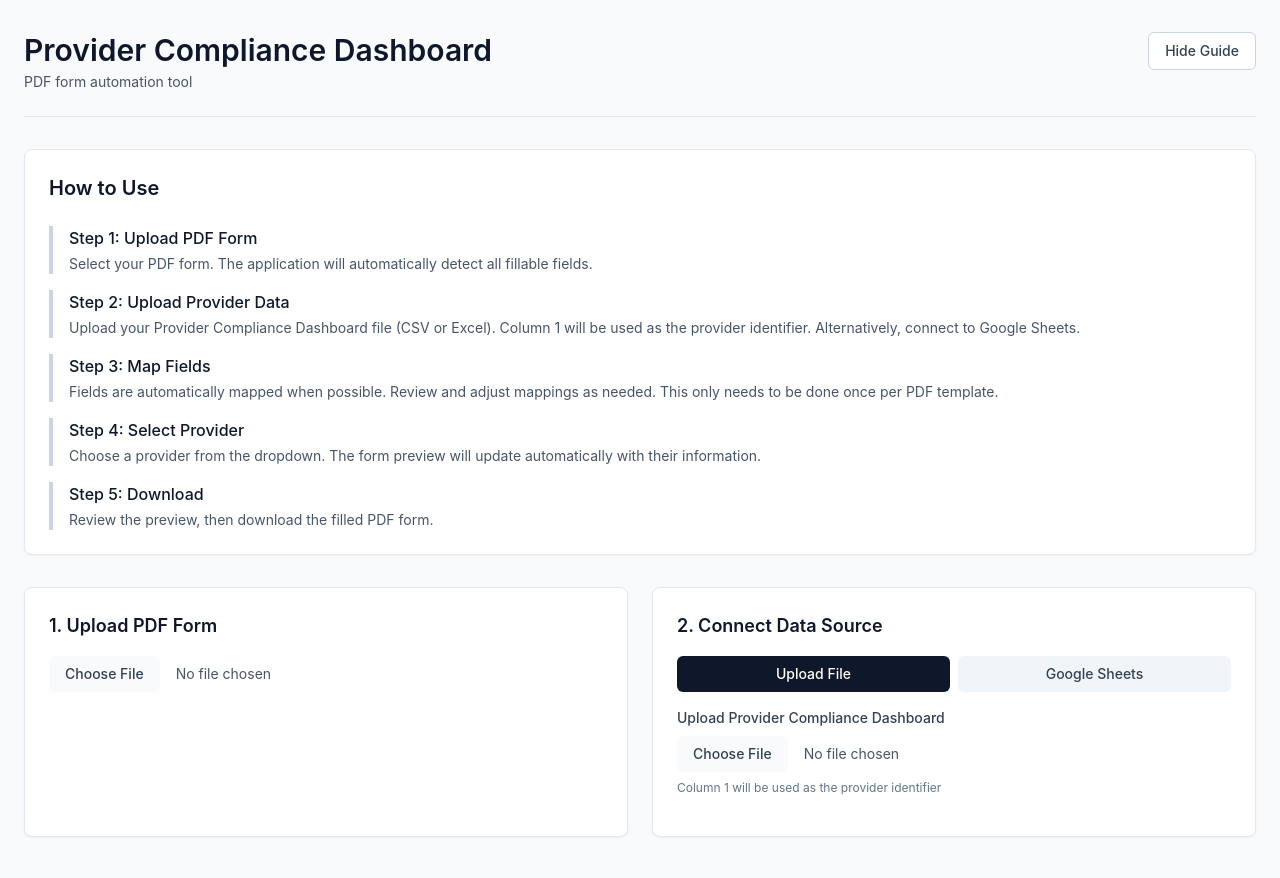
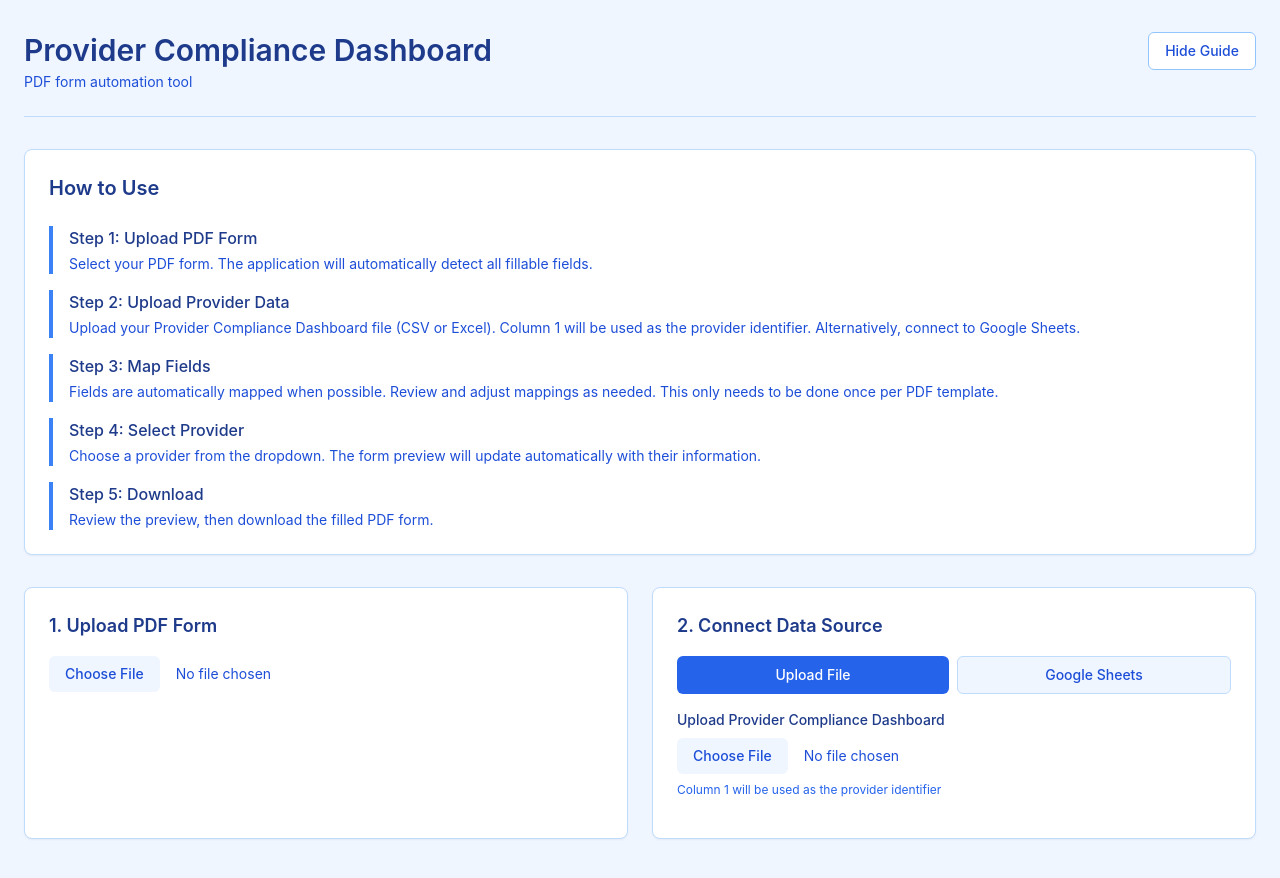
Before and after one commit to draphael123/form-filler, a Next.js app: page / in a window 1280 px wide. Both pictures are taken after a click on the button "How to Use". Shown: the top 878 px of the page. Built offline with nearby package versions, Linux system fonts and the light colour scheme.

Commit message:
Update color scheme to blue and white theme

```diff
--- a/app/globals.css
+++ b/app/globals.css
@@ -4,7 +4,7 @@
 
 :root {
   --foreground-rgb: 15, 23, 42;
-  --background-rgb: 248, 250, 252;
+  --background-rgb: 249, 250, 251;
 }
 
 body {
--- a/app/page.tsx
+++ b/app/page.tsx
@@ -267,18 +267,18 @@ export default function Home() {
   }, [selectedPerson, Object.keys(fieldMapping).length]);
 
   return (
-    <div className="min-h-screen bg-slate-50">
+    <div className="min-h-screen bg-blue-50">
       <div className="max-w-7xl mx-auto px-6 py-8">
         {/* Header */}
-        <header className="mb-8 pb-6 border-b border-slate-200">
+        <header className="mb-8 pb-6 border-b border-blue-200">
           <div className="flex justify-between items-start">
             <div>
-              <h1 className="text-3xl font-semibold text-slate-900 mb-1">Provider Compliance Dashboard</h1>
-              <p className="text-slate-600 text-sm">PDF form automation tool</p>
+              <h1 className="text-3xl font-semibold text-blue-900 mb-1">Provider Compliance Dashboard</h1>
+              <p className="text-blue-700 text-sm">PDF form automation tool</p>
             </div>
             <button
               onClick={() => setShowHowToUse(!showHowToUse)}
-              className="px-4 py-2 text-sm font-medium text-slate-700 bg-white border border-slate-300 rounded-md hover:bg-slate-50 transition-colors"
+              className="px-4 py-2 text-sm font-medium text-blue-700 bg-white border border-blue-300 rounded-md hover:bg-blue-50 transition-colors"
             >
               {showHowToUse ? 'Hide Guide' : 'How to Use'}
             </button>
@@ -287,41 +287,41 @@ export default function Home() {
 
         {/* How to Use Section */}
         {showHowToUse && (
-          <div className="mb-8 bg-white rounded-lg shadow-sm border border-slate-200 p-6">
-            <h2 className="text-xl font-semibold text-slate-900 mb-6">How to Use</h2>
+          <div className="mb-8 bg-white rounded-lg shadow-sm border border-blue-200 p-6">
+            <h2 className="text-xl font-semibold text-blue-900 mb-6">How to Use</h2>
 
             <div className="space-y-4">
-              <div className="border-l-4 border-slate-300 pl-4">
-                <h3 className="font-medium text-slate-900 mb-1">Step 1: Upload PDF Form</h3>
-                <p className="text-slate-600 text-sm">
+              <div className="border-l-4 border-blue-500 pl-4">
+                <h3 className="font-medium text-blue-900 mb-1">Step 1: Upload PDF Form</h3>
+                <p className="text-blue-700 text-sm">
                   Select your PDF form. The application will automatically detect all fillable fields.
                 </p>
               </div>
 
-              <div className="border-l-4 border-slate-300 pl-4">
-                <h3 className="font-medium text-slate-900 mb-1">Step 2: Upload Provider Data</h3>
-                <p className="text-slate-600 text-sm">
+              <div className="border-l-4 border-blue-500 pl-4">
+                <h3 className="font-medium text-blue-900 mb-1">Step 2: Upload Provider Data</h3>
+                <p className="text-blue-700 text-sm">
                   Upload your Provider Compliance Dashboard file (CSV or Excel). Column 1 will be used as the provider identifier. Alternatively, connect to Google Sheets.
                 </p>
               </div>
 
-              <div className="border-l-4 border-slate-300 pl-4">
-                <h3 className="font-medium text-slate-900 mb-1">Step 3: Map Fields</h3>
-                <p className="text-slate-600 text-sm">
+              <div className="border-l-4 border-blue-500 pl-4">
+                <h3 className="font-medium text-blue-900 mb-1">Step 3: Map Fields</h3>
+                <p className="text-blue-700 text-sm">
                   Fields are automatically mapped when possible. Review and adjust mappings as needed. This only needs to be done once per PDF template.
                 </p>
               </div>
 
-              <div className="border-l-4 border-slate-300 pl-4">
-                <h3 className="font-medium text-slate-900 mb-1">Step 4: Select Provider</h3>
-                <p className="text-slate-600 text-sm">
+              <div className="border-l-4 border-blue-500 pl-4">
+                <h3 className="font-medium text-blue-900 mb-1">Step 4: Select Provider</h3>
+                <p className="text-blue-700 text-sm">
                   Choose a provider from the dropdown. The form preview will update automatically with their information.
                 </p>
               </div>
 
-              <div className="border-l-4 border-slate-300 pl-4">
-                <h3 className="font-medium text-slate-900 mb-1">Step 5: Download</h3>
-                <p className="text-slate-600 text-sm">
+              <div className="border-l-4 border-blue-500 pl-4">
+                <h3 className="font-medium text-blue-900 mb-1">Step 5: Download</h3>
+                <p className="text-blue-700 text-sm">
                   Review the preview, then download the filled PDF form.
                 </p>
               </div>
@@ -331,22 +331,22 @@ export default function Home() {
 
         <div className="grid md:grid-cols-2 gap-6 mb-6">
           {/* Left Column - PDF Upload */}
-          <div className="bg-white rounded-lg shadow-sm border border-slate-200 p-6">
-            <h2 className="text-lg font-semibold text-slate-900 mb-4">1. Upload PDF Form</h2>
+          <div className="bg-white rounded-lg shadow-sm border border-blue-200 p-6">
+            <h2 className="text-lg font-semibold text-blue-900 mb-4">1. Upload PDF Form</h2>
 
             <label className="block">
               <input
                 type="file"
                 accept=".pdf"
                 onChange={handlePdfUpload}
-                className="block w-full text-sm text-slate-600 file:mr-4 file:py-2 file:px-4 file:rounded-md file:border-0 file:text-sm file:font-medium file:bg-slate-50 file:text-slate-700 hover:file:bg-slate-100 cursor-pointer"
+                className="block w-full text-sm text-blue-700 file:mr-4 file:py-2 file:px-4 file:rounded-md file:border-0 file:text-sm file:font-medium file:bg-blue-50 file:text-blue-700 hover:file:bg-blue-100 cursor-pointer"
               />
             </label>
 
             {pdfFile && (
-              <div className="mt-4 p-3 bg-slate-50 border border-slate-200 rounded-md">
-                <p className="text-sm font-medium text-slate-900">{pdfFile.name}</p>
-                <p className="text-xs text-slate-600 mt-1">
+              <div className="mt-4 p-3 bg-blue-50 border border-blue-200 rounded-md">
+                <p className="text-sm font-medium text-blue-900">{pdfFile.name}</p>
+                <p className="text-xs text-blue-700 mt-1">
                   {formFields.length} fillable fields detected
                 </p>
               </div>
@@ -354,11 +354,11 @@ export default function Home() {
 
             {formFields.length > 0 && (
               <div className="mt-6">
-                <h3 className="text-sm font-medium text-slate-900 mb-2">Form Fields</h3>
-                <div className="max-h-64 overflow-y-auto bg-slate-50 border border-slate-200 rounded-md p-3">
+                <h3 className="text-sm font-medium text-blue-900 mb-2">Form Fields</h3>
+                <div className="max-h-64 overflow-y-auto bg-blue-50 border border-blue-200 rounded-md p-3">
                   <div className="space-y-1">
                     {formFields.map((field, idx) => (
-                      <div key={idx} className="text-sm text-slate-700 py-1">
+                      <div key={idx} className="text-sm text-blue-800 py-1">
                         {field.name}
                       </div>
                     ))}
@@ -369,8 +369,8 @@ export default function Home() {
           </div>
 
           {/* Right Column - Data Source */}
-          <div className="bg-white rounded-lg shadow-sm border border-slate-200 p-6">
-            <h2 className="text-lg font-semibold text-slate-900 mb-4">2. Connect Data Source</h2>
+          <div className="bg-white rounded-lg shadow-sm border border-blue-200 p-6">
+            <h2 className="text-lg font-semibold text-blue-900 mb-4">2. Connect Data Source</h2>
 
             {/* Data Source Toggle */}
             <div className="mb-4 flex gap-2">
@@ -378,8 +378,8 @@ export default function Home() {
                 onClick={() => setDataSource('file')}
                 className={`flex-1 py-2 px-4 rounded-md text-sm font-medium transition-colors ${
                   dataSource === 'file'
-                    ? 'bg-slate-900 text-white'
-                    : 'bg-slate-100 text-slate-700 hover:bg-slate-200'
+                    ? 'bg-blue-600 text-white'
+                    : 'bg-blue-50 text-blue-700 hover:bg-blue-100 border border-blue-200'
                 }`}
               >
                 Upload File
@@ -388,8 +388,8 @@ export default function Home() {
                 onClick={() => setDataSource('google')}
                 className={`flex-1 py-2 px-4 rounded-md text-sm font-medium transition-colors ${
                   dataSource === 'google'
-                    ? 'bg-slate-900 text-white'
-                    : 'bg-slate-100 text-slate-700 hover:bg-slate-200'
+                    ? 'bg-blue-600 text-white'
+                    : 'bg-blue-50 text-blue-700 hover:bg-blue-100 border border-blue-200'
                 }`}
               >
                 Google Sheets
@@ -399,23 +399,23 @@ export default function Home() {
             {/* File Upload Option */}
             {dataSource === 'file' && (
               <div>
-                <label className="block text-sm font-medium text-slate-700 mb-2">
+                <label className="block text-sm font-medium text-blue-900 mb-2">
                   Upload Provider Compliance Dashboard
                 </label>
                 <input
                   type="file"
                   accept=".csv,.xlsx,.xls"
                   onChange={handleSpreadsheetUpload}
-                  className="block w-full text-sm text-slate-600 file:mr-4 file:py-2 file:px-4 file:rounded-md file:border-0 file:text-sm file:font-medium file:bg-slate-50 file:text-slate-700 hover:file:bg-slate-100 cursor-pointer"
+                  className="block w-full text-sm text-blue-700 file:mr-4 file:py-2 file:px-4 file:rounded-md file:border-0 file:text-sm file:font-medium file:bg-blue-50 file:text-blue-700 hover:file:bg-blue-100 cursor-pointer"
                 />
-                <p className="text-xs text-slate-500 mt-2 mb-4">
+                <p className="text-xs text-blue-600 mt-2 mb-4">
                   Column 1 will be used as the provider identifier
                 </p>
                 {spreadsheetFile && (
-                  <div className="p-3 bg-slate-50 border border-slate-200 rounded-md mb-4">
-                    <p className="text-sm font-medium text-slate-900">{spreadsheetFile.name}</p>
+                  <div className="p-3 bg-blue-50 border border-blue-200 rounded-md mb-4">
+                    <p className="text-sm font-medium text-blue-900">{spreadsheetFile.name}</p>
                     {people.length > 0 && (
-                      <p className="text-xs text-slate-600 mt-1">
+                      <p className="text-xs text-blue-700 mt-1">
                         {people.length} {people.length === 1 ? 'provider' : 'providers'} loaded
                       </p>
                     )}
@@ -428,7 +428,7 @@ export default function Home() {
             {dataSource === 'google' && (
               <div>
                 <div className="mb-4">
-                  <label className="block text-sm font-medium text-slate-700 mb-2">
+                  <label className="block text-sm font-medium text-blue-900 mb-2">
                     Google Sheet ID
                   </label>
                   <input
@@ -436,9 +436,9 @@ export default function Home() {
                     value={sheetId}
                     onChange={(e) => setSheetId(e.target.value)}
                     placeholder="Enter Google Sheet ID"
-                    className="w-full px-3 py-2 border border-slate-300 rounded-md focus:outline-none focus:ring-2 focus:ring-slate-500 focus:border-transparent"
+                    className="w-full px-3 py-2 border border-blue-300 rounded-md focus:outline-none focus:ring-2 focus:ring-blue-500 focus:border-transparent"
                   />
-                  <p className="text-xs text-slate-500 mt-1">
+                  <p className="text-xs text-blue-600 mt-1">
                     Found in Sheet URL: docs.google.com/spreadsheets/d/[SHEET_ID]/edit
                   </p>
                 </div>
@@ -446,7 +446,7 @@ export default function Home() {
                 <button
                   onClick={handleFetchPeople}
                   disabled={loading || !sheetId}
-                  className="w-full bg-slate-900 text-white py-2 px-4 rounded-md hover:bg-slate-800 disabled:bg-slate-300 disabled:cursor-not-allowed transition-colors text-sm font-medium"
+                  className="w-full bg-blue-600 text-white py-2 px-4 rounded-md hover:bg-blue-700 disabled:bg-blue-300 disabled:cursor-not-allowed transition-colors text-sm font-medium"
                 >
                   {loading ? 'Loading...' : 'Fetch Data'}
                 </button>
@@ -454,9 +454,9 @@ export default function Home() {
             )}
 
             {people.length > 0 && (
-              <div className="mt-6 p-4 bg-slate-50 border border-slate-200 rounded-md">
-                <h3 className="text-sm font-semibold text-slate-900 mb-3">{people.length} {people.length === 1 ? 'Provider' : 'Providers'} Loaded</h3>
-                <label className="block text-sm font-medium text-slate-700 mb-2">
+              <div className="mt-6 p-4 bg-blue-50 border border-blue-200 rounded-md">
+                <h3 className="text-sm font-semibold text-blue-900 mb-3">{people.length} {people.length === 1 ? 'Provider' : 'Providers'} Loaded</h3>
+                <label className="block text-sm font-medium text-blue-900 mb-2">
                   Select Provider
                 </label>
                 <select
@@ -469,7 +469,7 @@ export default function Home() {
                     }
                   }}
                   value={selectedPerson ? people.indexOf(selectedPerson).toString() : ''}
-                  className="w-full px-3 py-2 border border-slate-300 rounded-md focus:outline-none focus:ring-2 focus:ring-slate-500 focus:border-transparent bg-white"
+                  className="w-full px-3 py-2 border border-blue-300 rounded-md focus:outline-none focus:ring-2 focus:ring-blue-500 focus:border-transparent bg-white"
                 >
                   <option value="">Select a provider</option>
                   {people.map((person, idx) => {
@@ -484,15 +484,15 @@ export default function Home() {
                 </select>
 
                 {selectedPerson && (
-                  <div className="mt-4 p-3 bg-white border border-slate-200 rounded-md">
-                    <p className="text-xs font-medium text-slate-900 mb-2">Provider Information</p>
+                  <div className="mt-4 p-3 bg-white border border-blue-200 rounded-md">
+                    <p className="text-xs font-medium text-blue-900 mb-2">Provider Information</p>
                     <div className="max-h-48 overflow-y-auto space-y-1">
                       {Object.entries(selectedPerson)
                         .filter(([key, value]) => value && String(value).trim())
                         .slice(0, 8)
                         .map(([key, value]) => (
-                          <p key={key} className="text-xs text-slate-600">
-                            <span className="font-medium text-slate-700">{key}:</span> {String(value).substring(0, 50)}{String(value).length > 50 ? '...' : ''}
+                          <p key={key} className="text-xs text-blue-700">
+                            <span className="font-medium text-blue-900">{key}:</span> {String(value).substring(0, 50)}{String(value).length > 50 ? '...' : ''}
                           </p>
                         ))}
                     </div>
@@ -505,17 +505,17 @@ export default function Home() {
 
         {/* Field Mapping Section */}
         {formFields.length > 0 && sheetColumns.length > 0 && (
-          <div className="mb-6 bg-white rounded-lg shadow-sm border border-slate-200 p-6">
+          <div className="mb-6 bg-white rounded-lg shadow-sm border border-blue-200 p-6">
             <div className="flex justify-between items-center mb-4">
               <div>
-                <h2 className="text-lg font-semibold text-slate-900">3. Map Fields</h2>
-                <p className="text-sm text-slate-600 mt-1">
+                <h2 className="text-lg font-semibold text-blue-900">3. Map Fields</h2>
+                <p className="text-sm text-blue-700 mt-1">
                   Fields are automatically mapped. Review and adjust as needed.
                 </p>
               </div>
               <button
                 onClick={autoMapFields}
-                className="px-3 py-1.5 bg-slate-100 text-slate-700 rounded-md hover:bg-slate-200 text-sm font-medium transition-colors"
+                className="px-3 py-1.5 bg-blue-100 text-blue-700 rounded-md hover:bg-blue-200 text-sm font-medium transition-colors"
               >
                 Re-map Fields
               </button>
@@ -523,14 +523,14 @@ export default function Home() {
 
             <div className="grid md:grid-cols-2 lg:grid-cols-3 gap-3">
               {formFields.map((field) => (
-                <div key={field.name} className="border border-slate-200 rounded-md p-3">
-                  <label className="block text-xs font-medium text-slate-700 mb-1.5">
+                <div key={field.name} className="border border-blue-200 rounded-md p-3">
+                  <label className="block text-xs font-medium text-blue-900 mb-1.5">
                     {field.name}
                   </label>
                   <select
                     value={fieldMapping[field.name] || ''}
                     onChange={(e) => updateMapping(field.name, e.target.value)}
-                    className="w-full px-2 py-1.5 border border-slate-300 rounded-md focus:outline-none focus:ring-2 focus:ring-slate-500 focus:border-transparent text-sm"
+                    className="w-full px-2 py-1.5 border border-blue-300 rounded-md focus:outline-none focus:ring-2 focus:ring-blue-500 focus:border-transparent text-sm"
                   >
                     <option value="">Skip field</option>
                     {sheetColumns.map((col) => (
@@ -547,20 +547,20 @@ export default function Home() {
 
         {/* Live Preview Section */}
         {previewUrl && selectedPerson && (
-          <div className="mb-6 bg-white rounded-lg shadow-sm border border-slate-200 p-6">
+          <div className="mb-6 bg-white rounded-lg shadow-sm border border-blue-200 p-6">
             <div className="flex justify-between items-center mb-4">
-              <h2 className="text-lg font-semibold text-slate-900">Form Preview</h2>
+              <h2 className="text-lg font-semibold text-blue-900">Form Preview</h2>
               {previewLoading && (
-                <span className="text-xs text-slate-500">Updating...</span>
+                <span className="text-xs text-blue-600">Updating...</span>
               )}
             </div>
-            <p className="text-sm text-slate-600 mb-4">
-              Preview for <span className="font-medium text-slate-900">{(() => {
+            <p className="text-sm text-blue-700 mb-4">
+              Preview for <span className="font-medium text-blue-900">{(() => {
                 const firstColumnKey = Object.keys(selectedPerson)[0];
                 return selectedPerson[firstColumnKey] || selectedPerson.name || selectedPerson.Name || 'selected provider';
               })()}</span>
             </p>
-            <div className="border border-slate-300 rounded-md overflow-hidden bg-slate-50" style={{ height: '600px' }}>
+            <div className="border border-blue-300 rounded-md overflow-hidden bg-blue-50" style={{ height: '600px' }}>
               <iframe
                 src={previewUrl}
                 className="w-full h-full"
@@ -572,10 +572,10 @@ export default function Home() {
 
         {/* Download Section */}
         {selectedPerson && formFields.length > 0 && (
-          <div className="mb-6 bg-white rounded-lg shadow-sm border border-slate-200 p-6">
+          <div className="mb-6 bg-white rounded-lg shadow-sm border border-blue-200 p-6">
             <div className="mb-4">
-              <h2 className="text-lg font-semibold text-slate-900 mb-2">Download Filled Form</h2>
-              <p className="text-sm text-slate-600">
+              <h2 className="text-lg font-semibold text-blue-900 mb-2">Download Filled Form</h2>
+              <p className="text-sm text-blue-700">
                 Ready to generate <span className="font-medium">{pdfFile?.name}</span> with data from <span className="font-medium">{(() => {
                   const firstColumnKey = Object.keys(selectedPerson)[0];
                   return selectedPerson[firstColumnKey] || selectedPerson.name || selectedPerson.Name || 'selected provider';
@@ -585,12 +585,12 @@ export default function Home() {
             <button
               onClick={handleFillPdf}
               disabled={loading}
-              className="w-full bg-slate-900 text-white py-3 px-4 rounded-md hover:bg-slate-800 disabled:bg-slate-300 disabled:cursor-not-allowed transition-colors font-medium"
+              className="w-full bg-blue-600 text-white py-3 px-4 rounded-md hover:bg-blue-700 disabled:bg-blue-300 disabled:cursor-not-allowed transition-colors font-medium"
             >
               {loading ? 'Generating PDF...' : 'Download Filled PDF'}
             </button>
             {loading && (
-              <p className="text-center text-xs text-slate-500 mt-2">Processing form data...</p>
+              <p className="text-center text-xs text-blue-600 mt-2">Processing form data...</p>
             )}
           </div>
         )}
```
